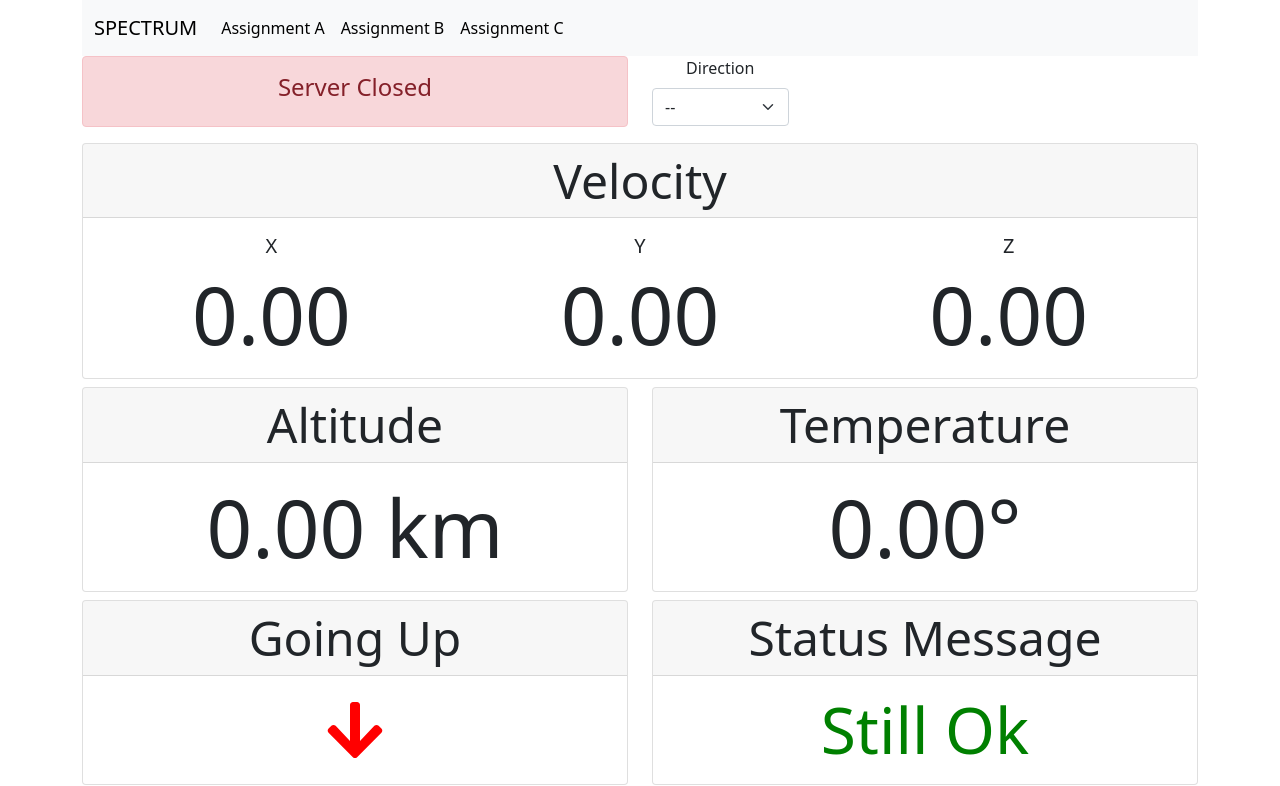
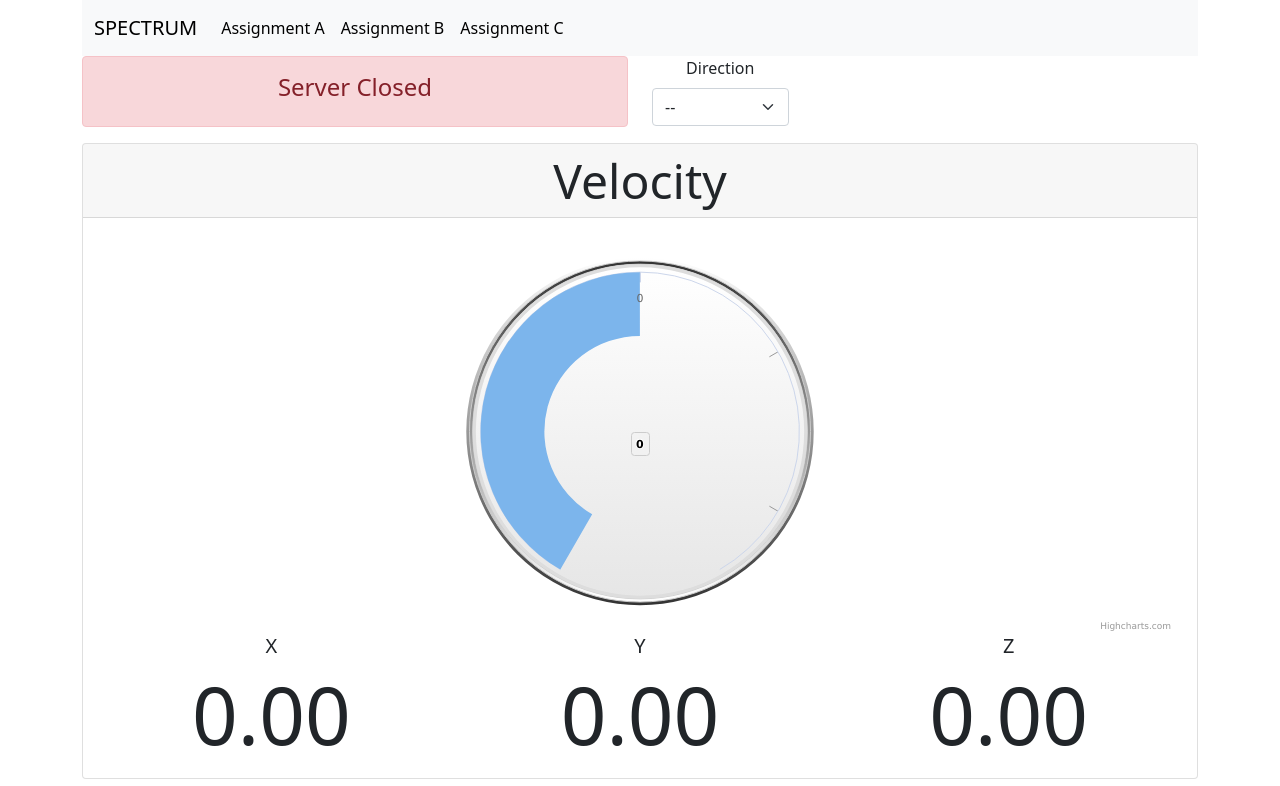
Before and after one commit to mohammedouazza/izar-aerospace-assignments, a React (Create React App) app: page /assignment-b in a window 1280 px wide. Shown: the top 786 px of the page. Built offline with nearby package versions, Linux system fonts and the light colour scheme; no server answers.

Commit message:
add highcharts to assignmentA

```diff
--- a/src/components/assignments/assignment-a/AltitudeComponent.jsx
+++ b/src/components/assignments/assignment-a/AltitudeComponent.jsx
@@ -1,12 +1,58 @@
 import React from "react";
 import { Card } from "react-bootstrap";
+import Highcharts from "highcharts/highcharts.js";
+import HighchartsReact from "highcharts-react-official";
 
-function AltitudeComponent({ altitude }) {
+function AltitudeComponent({ altitude, altitudeArr }) {
+  const options = {
+    chart: {
+      type: "column",
+    },
+    title: {
+      text: "",
+    },
+    yAxis: {
+      min: 0,
+      title: {
+        text: "Altitude",
+      },
+      labels: {
+        overflow: "justify",
+      },
+    },
+    plotOptions: {
+      column: {
+        pointPadding: 0.2,
+        borderWidth: 0,
+      },
+    },
+    legend: {
+      layout: "vertical",
+      align: "right",
+      verticalAlign: "top",
+      x: -40,
+      y: 80,
+      floating: true,
+      borderWidth: 1,
+      backgroundColor:
+        Highcharts.defaultOptions.legend.backgroundColor || "#FFFFFF",
+      shadow: true,
+    },
+    credits: {
+      enabled: false,
+    },
+    series: [
+      {
+        data: altitudeArr,
+      },
+    ],
+  };
   return (
     <Card className="text-center">
       <Card.Header className=" display-5">Altitude</Card.Header>
       <Card.Body>
         <Card.Text className="display-1">
+          <HighchartsReact highcharts={Highcharts} options={options} />
           {(altitude / 1000).toFixed(2)} km
         </Card.Text>
       </Card.Body>
--- a/src/components/assignments/assignment-a/HomeA.jsx
+++ b/src/components/assignments/assignment-a/HomeA.jsx
@@ -9,8 +9,8 @@ import VelocityComponent from "./VelocityComponent";
 
 const HomeA = () => {
   const dispatch = useDispatch();
-  const data = useSelector((state) => state.assignmentA);
-
+  const assignmantA = useSelector((state) => state.assignmentA);
+  const data = assignmantA.data;
   useEffect(() => {
     dispatch({ type: "SPECTRUM_STATUS_FETCH_REQUESTED" });
   }, []);
@@ -27,10 +27,16 @@ const HomeA = () => {
       <VelocityComponent veloctity={data.velocity} />
       <Row className="mt-2">
         <Col>
-          <AltitudeComponent altitude={data.altitude} />
+          <AltitudeComponent
+            altitude={data.altitude}
+            altitudeArr={assignmantA.altitudeArr}
+          />
         </Col>
         <Col>
-          <TemperatureComponent temp={data.temperature} />
+          <TemperatureComponent
+            temp={data.temperature}
+            temperatureArr={assignmantA.temperatureArr}
+          />
         </Col>
       </Row>
       <Row className="mt-2">
--- a/src/components/assignments/assignment-a/TemperatureComponent.jsx
+++ b/src/components/assignments/assignment-a/TemperatureComponent.jsx
@@ -1,11 +1,57 @@
 import React from "react";
 import { Card } from "react-bootstrap";
+import Highcharts from "highcharts/highcharts.js";
+import HighchartsReact from "highcharts-react-official";
 
-function TemperatureComponent({ temp }) {
+function TemperatureComponent({ temp, temperatureArr }) {
+  const options = {
+    title: {
+      text: "",
+    },
+    yAxis: {
+      title: {
+        text: "Temperature",
+      },
+    },
+
+    plotOptions: {
+      series: {
+        label: {
+          connectorAllowed: false,
+        },
+        pointStart: 0,
+      },
+    },
+
+    series: [
+      {
+        data: temperatureArr,
+      },
+    ],
+
+    responsive: {
+      rules: [
+        {
+          condition: {
+            maxWidth: 300,
+            maxHeight: 100,
+          },
+          chartOptions: {
+            legend: {
+              layout: "horizontal",
+              align: "center",
+              verticalAlign: "bottom",
+            },
+          },
+        },
+      ],
+    },
+  };
   return (
     <Card className="text-center">
       <Card.Header className=" display-5">Temperature</Card.Header>
       <Card.Body>
+        <HighchartsReact highcharts={Highcharts} options={options} />
         <Card.Text className="display-1">{temp.toFixed(2)}°</Card.Text>
       </Card.Body>
     </Card>
--- a/src/components/assignments/assignment-a/VelocityComponent.jsx
+++ b/src/components/assignments/assignment-a/VelocityComponent.jsx
@@ -1,11 +1,83 @@
 import React from "react";
 import { Card, Col, Row } from "react-bootstrap";
+import Highcharts from "highcharts/highcharts.js";
+import highchartsMore from "highcharts/highcharts-more.js";
+import solidGauge from "highcharts/modules/solid-gauge.js";
+import HighchartsReact from "highcharts-react-official";
+
+highchartsMore(Highcharts);
+solidGauge(Highcharts);
 
 function VelocityComponent({ veloctity }) {
+  const vx = veloctity.x / (500 * 1000 * 60 * 60);
+  const vy = veloctity.y / (500 * 1000 * 60 * 60);
+  const vz = veloctity.z / (500 * 1000 * 60 * 60);
+
+  const vf = Math.sqrt(vx * vx + vy * vy + vz * vz);
+
+  const options = {
+    chart: {
+      type: "solidgauge",
+      plotBackgroundColor: null,
+      plotBackgroundImage: null,
+      plotBorderWidth: 0,
+      plotShadow: false,
+    },
+    pane: {
+      startAngle: -150,
+      endAngle: 150,
+      background: [
+        {
+          backgroundColor: {
+            linearGradient: { x1: 0, y1: 0, x2: 0, y2: 1 },
+            stops: [
+              [0, "#FFF"],
+              [1, "#333"],
+            ],
+          },
+          borderWidth: 0,
+          outerRadius: "109%",
+        },
+        {
+          backgroundColor: {
+            linearGradient: { x1: 0, y1: 0, x2: 0, y2: 1 },
+            stops: [
+              [0, "#333"],
+              [1, "#FFF"],
+            ],
+          },
+          borderWidth: 1,
+          outerRadius: "107%",
+        },
+        {
+          // default background
+        },
+        {
+          backgroundColor: "#DDD",
+          borderWidth: 0,
+          outerRadius: "105%",
+          innerRadius: "103%",
+        },
+      ],
+    },
+    title: {
+      text: "",
+    },
+    series: [
+      {
+        name: "Speed",
+        data: [parseInt(vf)],
+        tooltip: {
+          valueSuffix: " km/h",
+        },
+      },
+    ],
+  };
   return (
     <Card className="text-center">
       <Card.Header className=" display-5">Velocity</Card.Header>
       <Card.Body>
+        <HighchartsReact highcharts={Highcharts} options={options} />
         <Row>
           <Col>
             <Card.Title>X</Card.Title>
--- a/src/reducers/assignmentAReducer.js
+++ b/src/reducers/assignmentAReducer.js
@@ -1,6 +1,7 @@
 import { createSlice } from "@reduxjs/toolkit";
 
 const initialState = {
+  data: {
     velocity: {
       x: 0,
       y: 0,
@@ -10,6 +11,10 @@ const initialState = {
     temperature: 0,
     goingUp: false,
     statusMessage: "Still Ok",
+  },
+  altitudeArr: [],
+  temperatureArr: [],
+  velocityArr: [{ x: 0, y: 0, z: 0 }],
 };
 
 export const assignmentSlice = createSlice({
@@ -17,7 +22,13 @@ export const assignmentSlice = createSlice({
   initialState,
   reducers: {
     setAssignment: (state, action) => {
-      return action.payload;
+      return {
+        ...state,
+        data: action.payload,
+        altitudeArr: [...state.altitudeArr, action.payload.altitude],
+        temperatureArr: [...state.temperatureArr, action.payload.temperature],
+        velocityArr: [...state.velocityArr, action.payload.velocity],
+      };
     },
   },
 });
```
Lines whose indentation alone changed are shown as unchanged.
